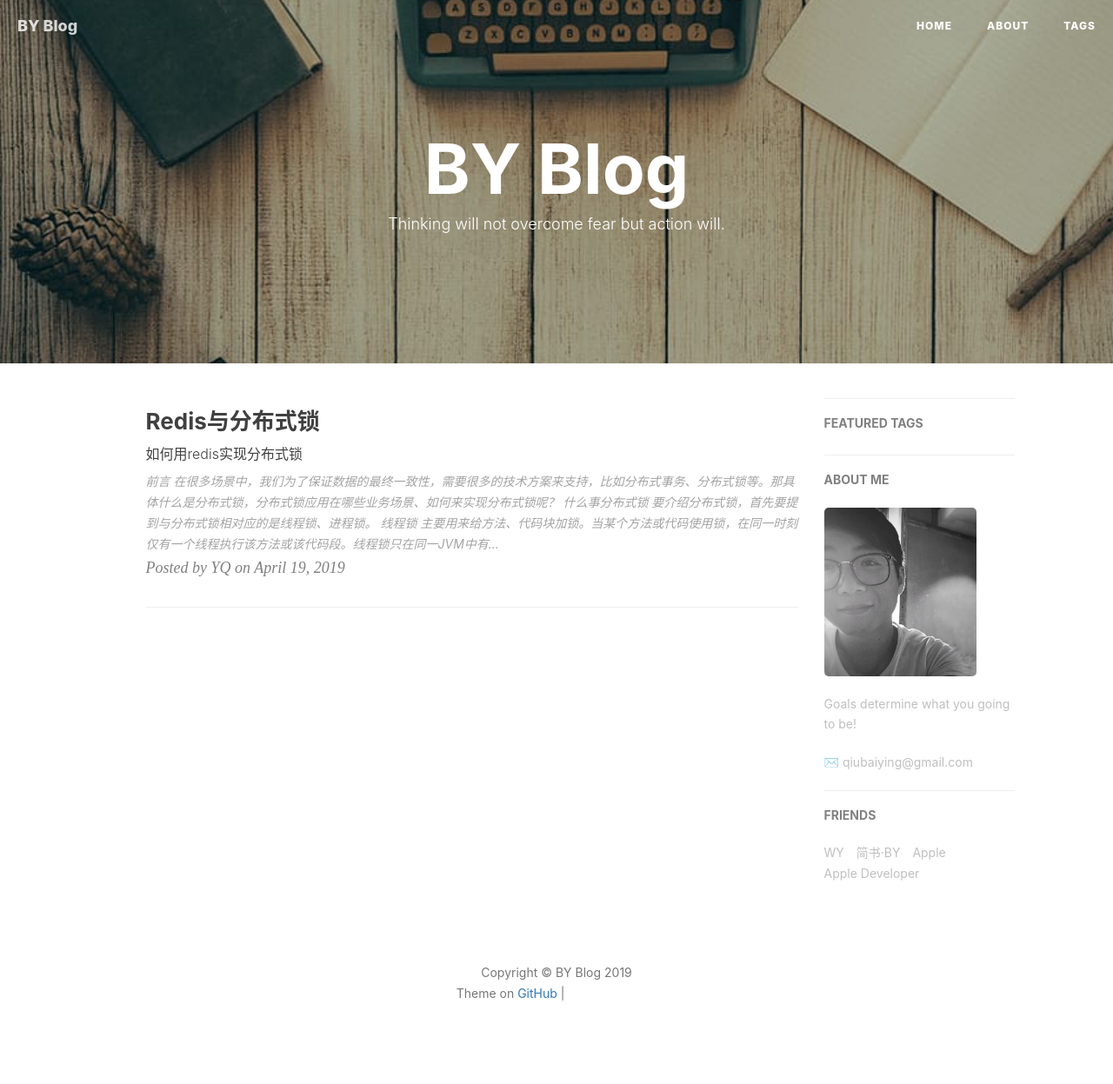
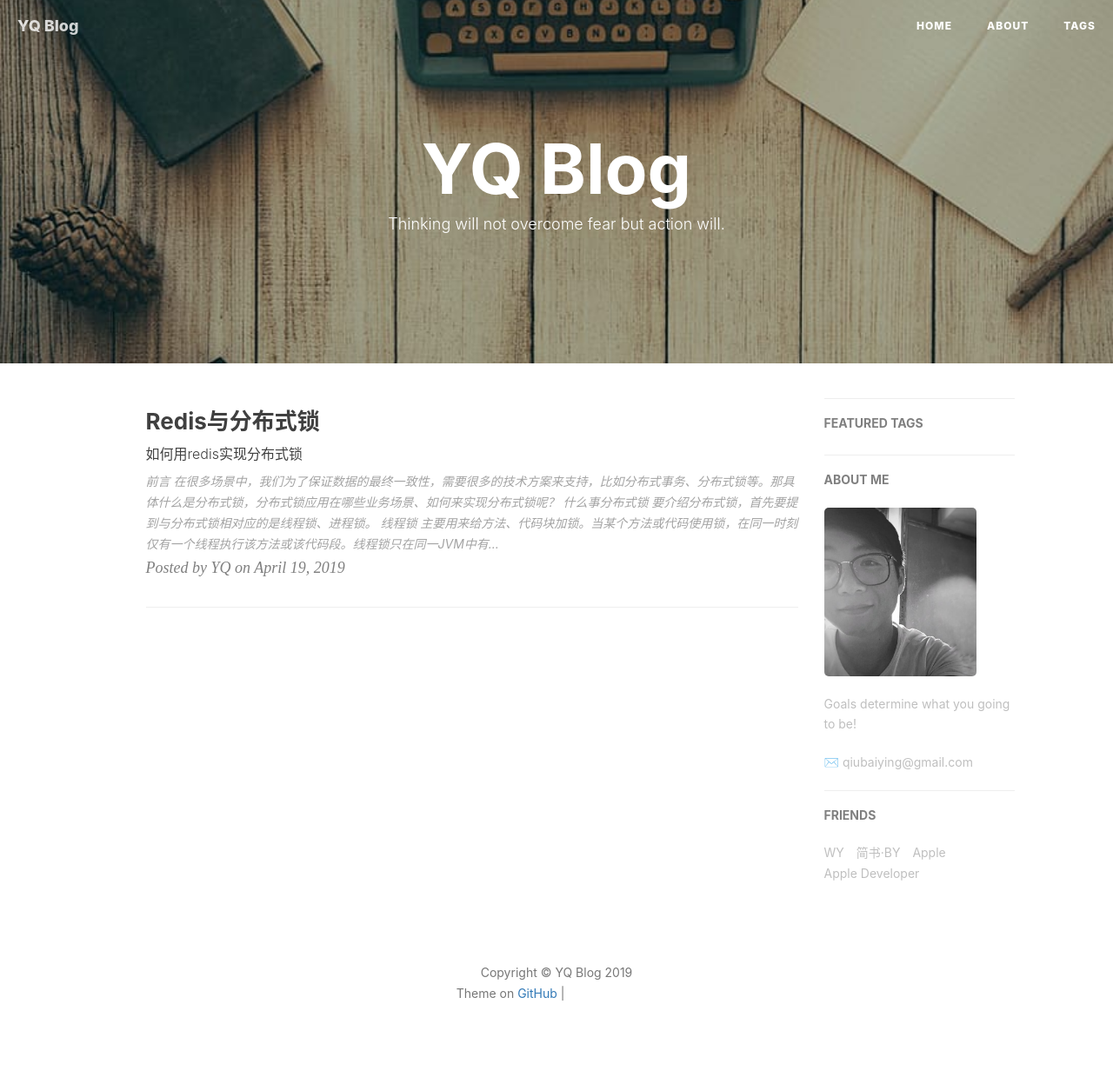
Before and after one commit to yangqi1789/yangqi1789.github.io, a Jekyll site: the page built from index.html, in a window 1280 px wide. Shown: the whole page at 87% size. Built offline with Jekyll 4.4.1, drawn with Linux system fonts in a browser that asks for light colours; nearby versions of some CDN libraries; the list of posts is cut into pages by our own code; comment, search, counter and statistics services are not loaded; grey boxes are pictures that could not be loaded.

```diff
--- a/_config.yml
+++ b/_config.yml
@@ -1,13 +1,13 @@
 # Site settings
-title: BY Blog
-SEOTitle: 柏荧的博客 | BY Blog
+title: YQ Blog
+SEOTitle: 杨祺的博客 | YQ Blog
 header-img: img/post-bg-desk.jpg
 email: qiubaiying@gmail.com
 description: "Every failure is leading towards success."
-keyword: "BY, BY Blog, 柏荧的博客, qiubaiying, 邱柏荧, iOS, Apple, iPhone"
-url: "http://qiubaiying.github.io"          # your host, for absolute URL
+keyword: ""
+url: "http://yangqi1789.github.io"          # your host, for absolute URL
 baseurl: ""      # for example, '/blog' if your blog hosted on 'host/blog'
-github_repo: "https://github.com/qiubaiying/qiubaiying.github.io.git" # you code repository
+github_repo: "https://github.com/yangqi1789/yangqi1789.github.io.git" # you code repository
 
 # Sidebar settings
 sidebar: true                           # whether or not using Sidebar.
```
